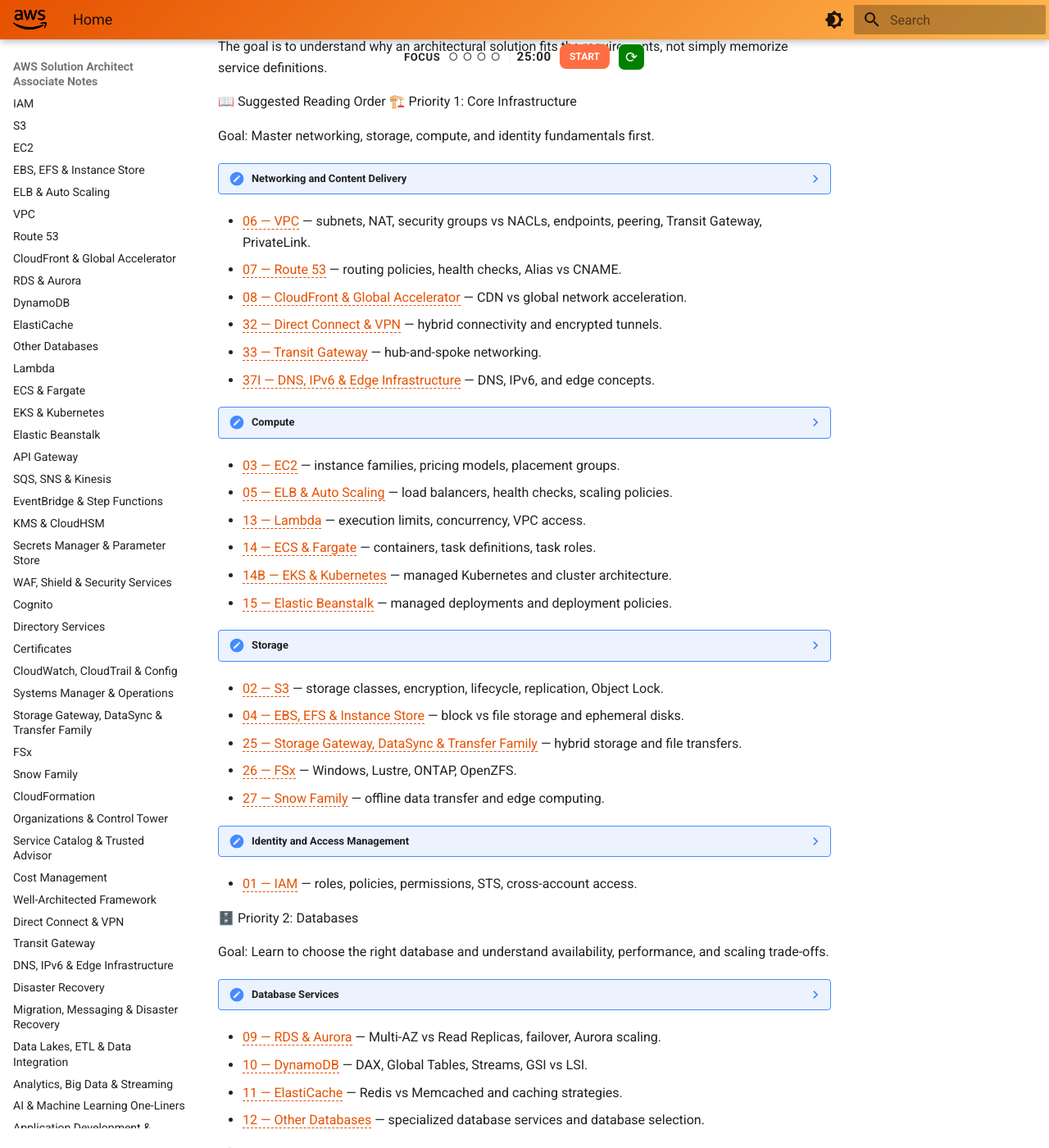
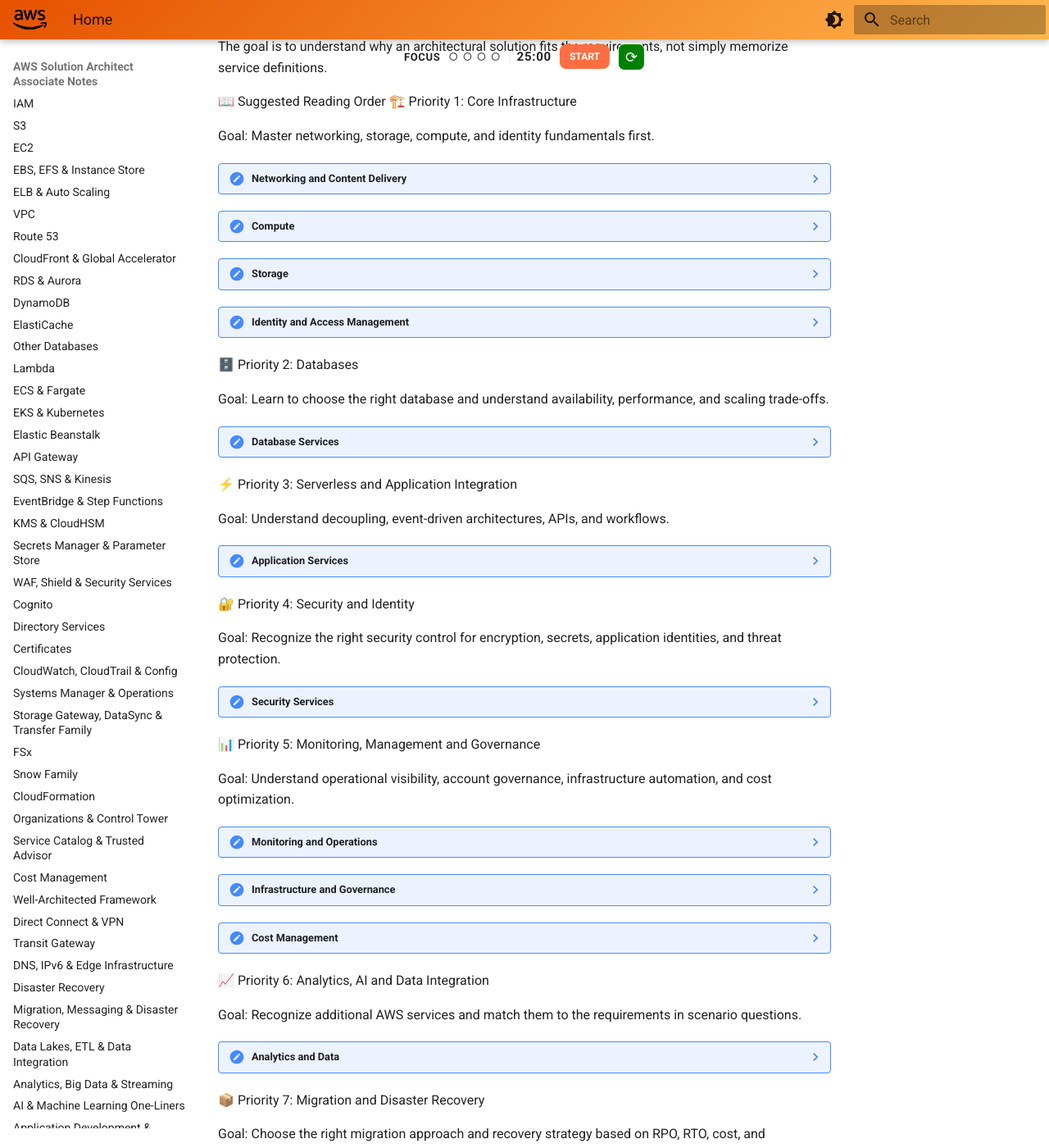
Before and after one commit to kamzk/saa, an MkDocs documentation site: the page built from docs/index.md, in a window 1280 px wide and 1400 px high, scrolled down 400 px. Shown: the whole window at 82% size. Built offline with MkDocs 1.6.1 and Material for MkDocs 9.7.7, drawn with Linux system fonts in a browser that asks for light colours; some of the changed text lies outside the part shown.

Commit message:
Update index.md

```diff
--- a/docs/index.md
+++ b/docs/index.md
@@ -17,123 +17,110 @@ The goal is to understand why an architectural solution fits the requirements, n
 Goal: Master networking, storage, compute, and identity fundamentals first.
 
 ??? note "Networking and Content Delivery"
-
-- [06 — VPC](06-VPC.md) — subnets, NAT, security groups vs NACLs, endpoints, peering, Transit Gateway, PrivateLink.
-- [07 — Route 53](07-Route53.md) — routing policies, health checks, Alias vs CNAME.
-- [08 — CloudFront & Global Accelerator](08-CloudFront-GlobalAccelerator.md) — CDN vs global network acceleration.
-- [32 — Direct Connect & VPN](32-DirectConnect-VPN.md) — hybrid connectivity and encrypted tunnels.
-- [33 — Transit Gateway](33-Transit-Gateway.md) — hub-and-spoke networking.
-- [37I — DNS, IPv6 & Edge Infrastructure](37I-DNS, IPv6 & Edge Infrastructure.md) — DNS, IPv6, and edge concepts.
+    - [VPC](06-VPC.md) — subnets, NAT, security groups vs NACLs, endpoints, peering, Transit Gateway, PrivateLink.
+    - [Route 53](07-Route53.md) — routing policies, health checks, Alias vs CNAME.
+    - [CloudFront & Global Accelerator](08-CloudFront-GlobalAccelerator.md) — CDN vs global network acceleration.
+    - [Direct Connect & VPN](32-DirectConnect-VPN.md) — hybrid connectivity and encrypted tunnels.
+    - [Transit Gateway](33-Transit-Gateway.md) — hub-and-spoke networking.
+    - [DNS, IPv6 & Edge Infrastructure](37I-DNS, IPv6 & Edge Infrastructure.md) — DNS, IPv6, and edge concepts.
 
 
 ??? note "Compute"
-
-- [03 — EC2](03-EC2.md) — instance families, pricing models, placement groups.
-- [05 — ELB & Auto Scaling](05-ELB-AutoScaling.md) — load balancers, health checks, scaling policies.
-- [13 — Lambda](13-Lambda.md) — execution limits, concurrency, VPC access.
-- [14 — ECS & Fargate](14-ECS-Fargate.md) — containers, task definitions, task roles.
-- [14B — EKS & Kubernetes](14B-EKS-Kubernetes.md) — managed Kubernetes and cluster architecture.
-- [15 — Elastic Beanstalk](15-Elastic-Beanstalk.md) — managed deployments and deployment policies.
+    - [EC2](03-EC2.md) — instance families, pricing models, placement groups.
+    - [ELB & Auto Scaling](05-ELB-AutoScaling.md) — load balancers, health checks, scaling policies.
+    - [Lambda](13-Lambda.md) — execution limits, concurrency, VPC access.
+    - [ECS & Fargate](14-ECS-Fargate.md) — containers, task definitions, task roles.
+    - [EKS & Kubernetes](14B-EKS-Kubernetes.md) — managed Kubernetes and cluster architecture.
+    - [Elastic Beanstalk](15-Elastic-Beanstalk.md) — managed deployments and deployment policies.
 
 
 ??? note "Storage"
-
-- [02 — S3](02-S3.md) — storage classes, encryption, lifecycle, replication, Object Lock.
-- [04 — EBS, EFS & Instance Store](04-EBS-EFS-InstanceStore.md) — block vs file storage and ephemeral disks.
-- [25 — Storage Gateway, DataSync & Transfer Family](25-StorageGateway-DataSync-TransferFamily.md) — hybrid storage and file transfers.
-- [26 — FSx](26-FSx.md) — Windows, Lustre, ONTAP, OpenZFS.
-- [27 — Snow Family](27-Snow-Family.md) — offline data transfer and edge computing.
+    - [S3](02-S3.md) — storage classes, encryption, lifecycle, replication, Object Lock.
+    - [EBS, EFS & Instance Store](04-EBS-EFS-InstanceStore.md) — block vs file storage and ephemeral disks.
+    - [Storage Gateway, DataSync & Transfer Family](25-StorageGateway-DataSync-TransferFamily.md) — hybrid storage and file transfers.
+    - [FSx](26-FSx.md) — Windows, Lustre, ONTAP, OpenZFS.
+    - [Snow Family](27-Snow-Family.md) — offline data transfer and edge computing.
 
 
 ??? note "Identity and Access Management"
-
-- [01 — IAM](01-IAM.md) — roles, policies, permissions, STS, cross-account access.
+    - [IAM](01-IAM.md) — roles, policies, permissions, STS, cross-account access.
 
 🗄️ Priority 2: Databases
 
 Goal: Learn to choose the right database and understand availability, performance, and scaling trade-offs.
 
 ??? note "Database Services"
-
-- [09 — RDS & Aurora](09-RDS-Aurora.md) — Multi-AZ vs Read Replicas, failover, Aurora scaling.
-- [10 — DynamoDB](10-DynamoDB.md) — DAX, Global Tables, Streams, GSI vs LSI.
-- [11 — ElastiCache](11-ElastiCache.md) — Redis vs Memcached and caching strategies.
-- [12 — Other Databases](12-Other-Databases.md) — specialized database services and database selection.
+    - [RDS & Aurora](09-RDS-Aurora.md) — Multi-AZ vs Read Replicas, failover, Aurora scaling.
+    - [DynamoDB](10-DynamoDB.md) — DAX, Global Tables, Streams, GSI vs LSI.
+    - [ElastiCache](11-ElastiCache.md) — Redis vs Memcached and caching strategies.
+    - [Other Databases](12-Other-Databases.md) — specialized database services and database selection.
 
 ⚡ Priority 3: Serverless and Application Integration
 
 Goal: Understand decoupling, event-driven architectures, APIs, and workflows.
 
 ??? note "Application Services"
-
-- [16 — API Gateway](16-API-Gateway.md) — authorization, throttling, integrations, timeouts.
-- [17 — SQS, SNS & Kinesis](17-SQS-SNS-Kinesis.md) — queues, fan-out, streaming, decoupling.
-- [18 — EventBridge & Step Functions](18-EventBridge-StepFunctions.md) — event routing and workflows.
-- [37G — Application Development & Integration](37G-Application Development & Integration.md) — additional application and integration services.
+    - [API Gateway](16-API-Gateway.md) — authorization, throttling, integrations, timeouts.
+    - [SQS, SNS & Kinesis](17-SQS-SNS-Kinesis.md) — queues, fan-out, streaming, decoupling.
+    - [EventBridge & Step Functions](18-EventBridge-StepFunctions.md) — event routing and workflows.
+    - [Application Development & Integration](37G-Application Development & Integration.md) — additional application and integration services.
 
 🔐 Priority 4: Security and Identity
 
 Goal: Recognize the right security control for encryption, secrets, application identities, and threat protection.
 
 ??? note "Security Services"
-
-- [20 — KMS & CloudHSM](20-KMS-CloudHSM.md) — encryption keys and hardware security modules.
-- [21 — Secrets Manager & Parameter Store](21-SecretsManager-ParameterStore.md) — secret storage, rotation, configuration.
-- [22 — WAF, Shield & Security Services](22-WAF-Shield-SecurityServices.md) — web protection, DDoS mitigation, threat detection.
-- [23 — Cognito](23-Cognito.md) — User Pools vs Identity Pools.
-- [24 — Directory Services](24-Directory-Services.md) — Managed Microsoft AD, AD Connector, Simple AD.
-- [37B — Certificates](37B-Certificates.md) — certificates, TLS, and HTTPS.
+    - [KMS & CloudHSM](20-KMS-CloudHSM.md) — encryption keys and hardware security modules.
+    - [Secrets Manager & Parameter Store](21-SecretsManager-ParameterStore.md) — secret storage, rotation, configuration.
+    - [WAF, Shield & Security Services](22-WAF-Shield-SecurityServices.md) — web protection, DDoS mitigation, threat detection.
+    - [Cognito](23-Cognito.md) — User Pools vs Identity Pools.
+    - [Directory Services](24-Directory-Services.md) — Managed Microsoft AD, AD Connector, Simple AD.
+    - [Certificates](37B-Certificates.md) — certificates, TLS, and HTTPS.
 
 📊 Priority 5: Monitoring, Management and Governance
 
 Goal: Understand operational visibility, account governance, infrastructure automation, and cost optimization.
 
 ??? note "Monitoring and Operations"
-
-- [19 — CloudWatch, CloudTrail & Config](19-CloudWatch-CloudTrail-Config.md) — metrics, logs, API auditing, configuration history.
-- [37F — Systems Manager & Operations](37F-Systems Manager & Operations.md) — fleet management, automation, operational visibility.
+    - [CloudWatch, CloudTrail & Config](19-CloudWatch-CloudTrail-Config.md) — metrics, logs, API auditing, configuration history.
+    - [Systems Manager & Operations](37F-Systems Manager & Operations.md) — fleet management, automation, operational visibility.
 
 
 ??? note "Infrastructure and Governance"
-
-- [28 — CloudFormation](28-CloudFormation.md) — Infrastructure as Code and stacks.
-- [29 — Organizations & Control Tower](29-Organizations-ControlTower.md) — SCPs, multi-account governance, landing zones.
-- [30 — Service Catalog & Trusted Advisor](30-ServiceCatalog-TrustedAdvisor.md) — standardized provisioning and recommendations.
-- [34 — Well-Architected Framework](34-Well-Architected.md) — architectural trade-offs and the six pillars.
-- [37H — Specialized Services & Governance](37H-Specialized Services & Governance.md) — additional governance and specialized services.
+    - [CloudFormation](28-CloudFormation.md) — Infrastructure as Code and stacks.
+    - [Organizations & Control Tower](29-Organizations-ControlTower.md) — SCPs, multi-account governance, landing zones.
+    - [Service Catalog & Trusted Advisor](30-ServiceCatalog-TrustedAdvisor.md) — standardized provisioning and recommendations.
+    - [Well-Architected Framework](34-Well-Architected.md) — architectural trade-offs and the six pillars.
+    - [Specialized Services & Governance](37H-Specialized Services & Governance.md) — additional governance and specialized services.
 
 
 ??? note "Cost Management"
-
-- [31 — Cost Management](31-Cost-Management.md) — Cost Explorer, Budgets, Cost and Usage Reports.
+    - [Cost Management](31-Cost-Management.md) — Cost Explorer, Budgets, Cost and Usage Reports.
 
 📈 Priority 6: Analytics, AI and Data Integration
 
 Goal: Recognize additional AWS services and match them to the requirements in scenario questions.
 
 ??? note "Analytics and Data"
-
-- [37C — Data Lakes, ETL & Data Integration](37C-Data Lakes, ETL & Data Integration.md) — data lakes, ETL, data movement.
-- [37D — Analytics, Big Data & Streaming](37D-Analytics, Big Data & Streaming.md) — analytics, big data, stream processing.
-- [37E — AI & Machine Learning One-Liners](37E-AI & Machine Learning One-Liners.md) — AI/ML service recognition and use cases.
+    - [Data Lakes, ETL & Data Integration](37C-Data Lakes, ETL & Data Integration.md) — data lakes, ETL, data movement.
+    - [Analytics, Big Data & Streaming](37D-Analytics, Big Data & Streaming.md) — analytics, big data, stream processing.
+    - [AI & Machine Learning One-Liners](37E-AI & Machine Learning One-Liners.md) — AI/ML service recognition and use cases.
 
 📦 Priority 7: Migration and Disaster Recovery
 
 Goal: Choose the right migration approach and recovery strategy based on RPO, RTO, cost, and operational requirements.
 
 ??? note "Migration and Resilience"
-
-- [35 — Disaster Recovery](35-Disaster-Recovery.md) — RPO/RTO, backup and restore, pilot light, warm standby, multi-site.
-- [37A — Migration, Messaging & Disaster Recovery](37A-Migration, Messaging & Disaster Recovery.md) — migration options, messaging patterns, recovery scenarios.
+    - [Disaster Recovery](35-Disaster-Recovery.md) — RPO/RTO, backup and restore, pilot light, warm standby, multi-site.
+    - [Migration, Messaging & Disaster Recovery](37A-Migration, Messaging & Disaster Recovery.md) — migration options, messaging patterns, recovery scenarios.
 
 🎯 Priority 8: Final Review
 
 Goal: Consolidate your knowledge, eliminate distractors, and revisit common exam traps.
 
 ??? note "Exam Preparation"
-
-- [36 — Exam Traps & Key Patterns](36-Exam-Traps-KeyPatterns.md) — common traps, service comparisons, scenario keywords.
-- [38 — Elimination Rules](38-elimination rules.md) — eliminating distractors and selecting answers against requirements.
+    - [Exam Traps & Key Patterns](36-Exam-Traps-KeyPatterns.md) — common traps, service comparisons, scenario keywords.
+    - [Elimination Rules](38-elimination rules.md) — eliminating distractors and selecting answers against requirements.
 
 🧠 How to Use These Guides
 First pass: Follow the suggested reading order. Focus on the analogies and understand what each service solves.
```
